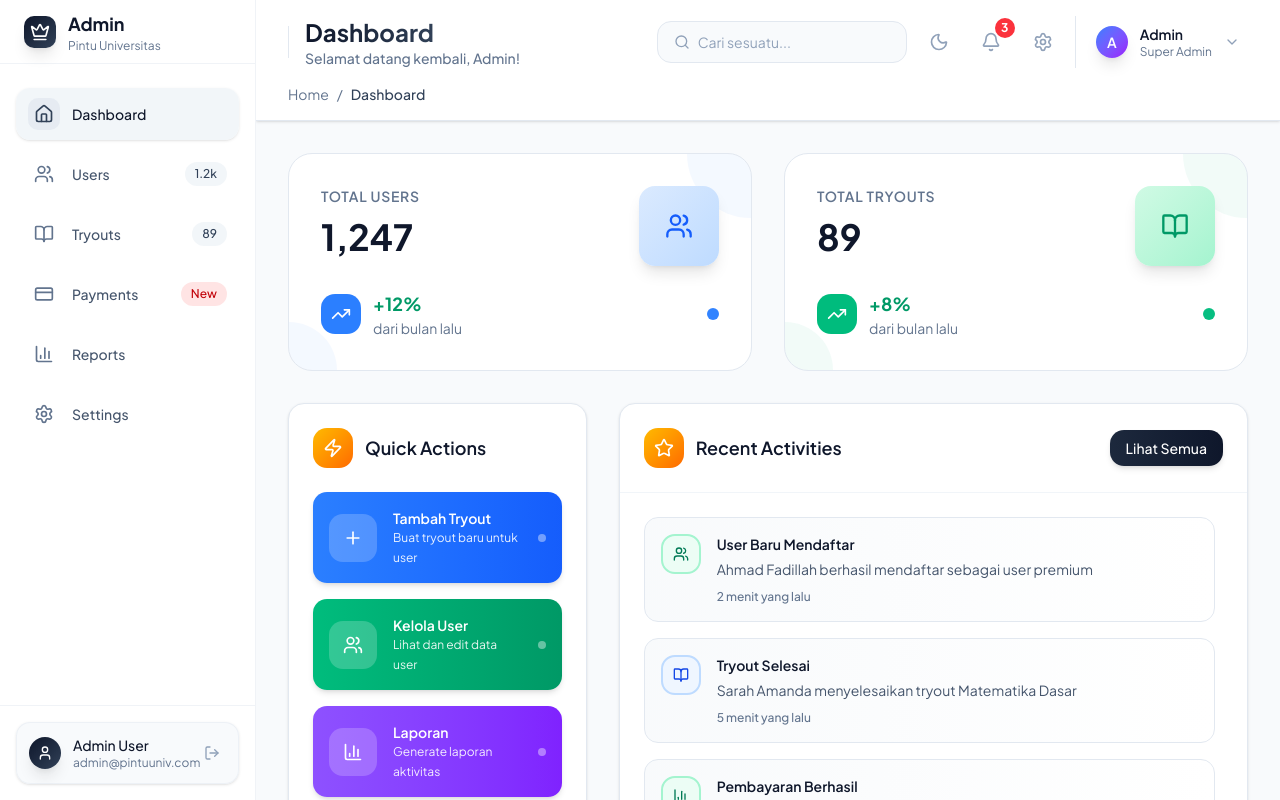
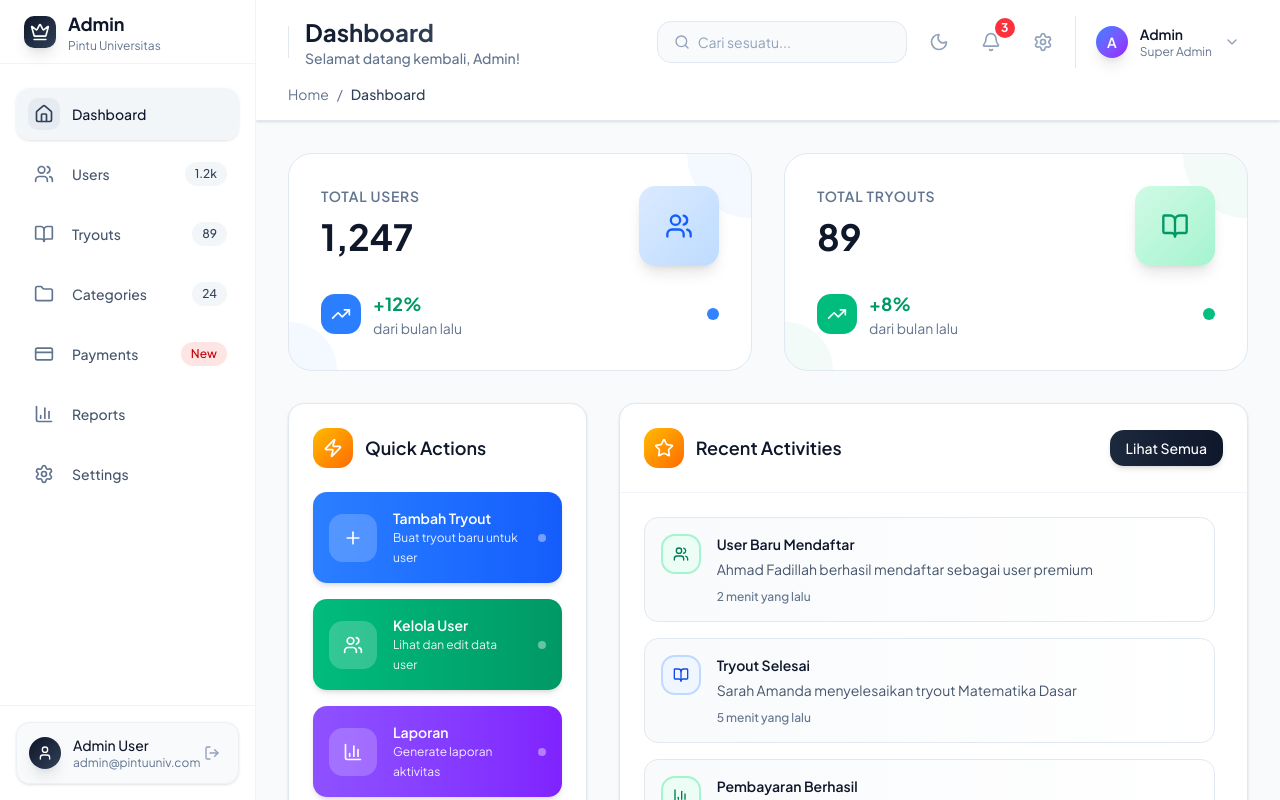
Before and after one commit to akbarryyan/pintuuniv, a Next.js app: page /sys/dashboard in a window 1280 px wide. Shown: the top 800 px of the page. Built offline with nearby package versions, Linux system fonts and the light colour scheme.

Commit message:
feat: Add "Categories" item to Sidebar and update active item detection in hooks

```diff
--- a/src/components/sys/Sidebar.tsx
+++ b/src/components/sys/Sidebar.tsx
@@ -34,6 +34,7 @@ import {
   ChevronDown,
   Menu,
   X,
+  Folder,
 } from "lucide-react";
 
 interface SidebarItem {
@@ -89,6 +90,12 @@ export default function Sidebar({
       href: "/sys/dashboard/tryouts",
       icon: <BookOpen className="w-5 h-5" />,
       badge: "89",
+    },
+    {
+      title: "Categories",
+      href: "/sys/dashboard/categories",
+      icon: <Folder className="w-5 h-5" />,
+      badge: "24",
     },
     {
       title: "Payments",
--- a/src/lib/hooks.ts
+++ b/src/lib/hooks.ts
@@ -18,6 +18,8 @@ export function useActiveItem(setActiveItem: (item: string) => void) {
       setActiveItem("users");
     } else if (pathname.includes("/tryouts")) {
       setActiveItem("tryouts");
+    } else if (pathname.includes("/categories")) {
+      setActiveItem("categories");
     } else if (pathname.includes("/payments")) {
       setActiveItem("payments");
     } else if (pathname.includes("/reports")) {
```
